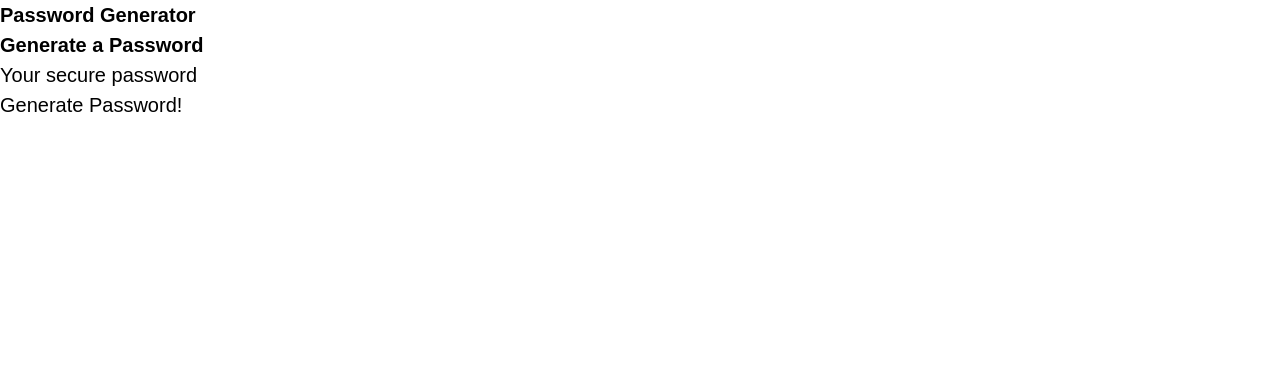
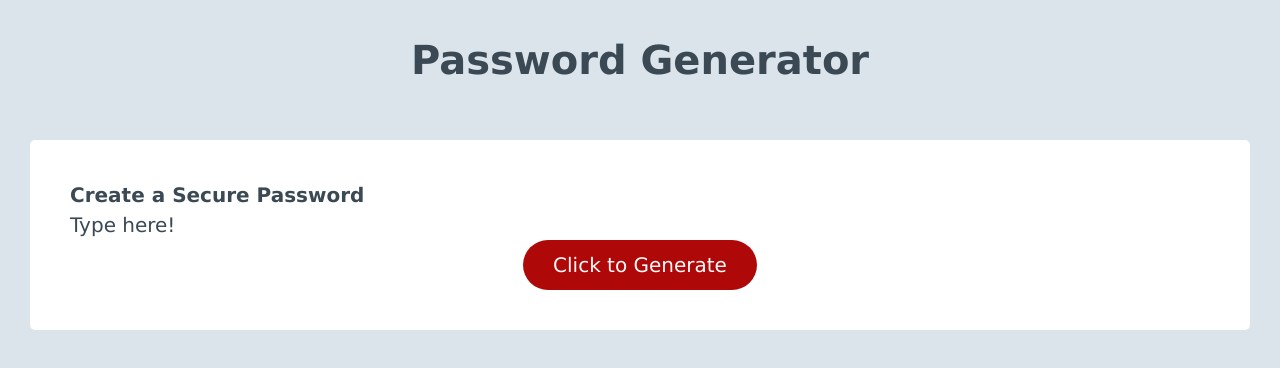
Before and after one commit to marcusmr15/warmup-pw-generator, a plain HTML site: page index.html in a window 1280 px wide. Drawn offline with Linux system fonts and the light colour scheme.

Commit message:
Added code to style css sheet

```diff
--- a/assets/style.css
+++ b/assets/style.css
@@ -0,0 +1,36 @@
+body {
+    padding: 30px;
+    background-color: #dbe3eb;;
+    color: #3b4954;
+    font-size: 20px;
+    font-family: Verdana, Geneva, Tahoma, sans-serif;
+    line-height: 1.5;
+  }
+
+  header {
+    font-size: 40px;
+    text-align: center;
+    padding-bottom: 50px;
+  }
+
+  .boxLayout {
+    background-color: #ffffff;
+    border-radius: 5px;
+    padding: 40px;
+  }
+
+  .buttonLayout {
+    display:flex;
+    justify-content: center;
+  }
+  #button {
+    color: #fffbfb;
+    background-color: #af0808;
+    border-radius: 50px;
+    padding: 10px;
+    padding-left: 30px;
+    padding-right: 30px;
+    text-align: center;
+    font-size: 20px;
+    display: inline-block;
+  }
--- a/index.html
+++ b/index.html
@@ -5,7 +5,7 @@
     <meta name="viewport" content="width=device-width, initial-scale=1.0">
     <title>Password Generator</title>
     <link rel="stylesheet" href="./assets/reset.css"/>
-    <!-- <link rel="stylesheet" href="./assets/style.css"/> -->
+    <link rel="stylesheet" href="./assets/style.css"/>
 </head>
 
 <body>
@@ -14,13 +14,13 @@
     </header>
 
     <main>
-        <section>
-            <h2>Generate a Password</h2>
+        <section class="boxLayout">
+            <h2>Create a Secure Password</h2>
             <div>
-                <p>Your secure password</p>
+                <p>Type here!</p>
             </div>
-            <div>
-                <p>Generate Password!</p>
+            <div class="buttonLayout">
+                <p id="button">Click to Generate</p>
             </div>
         </section>
     </main>
```
